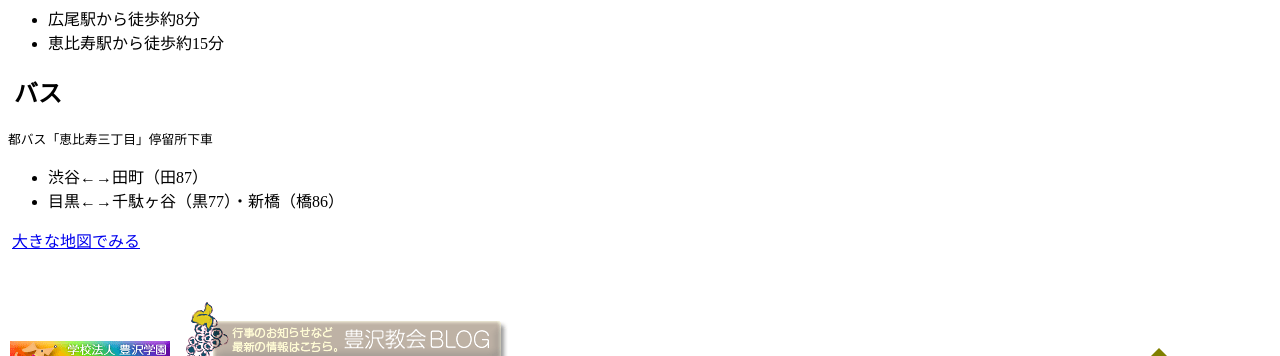
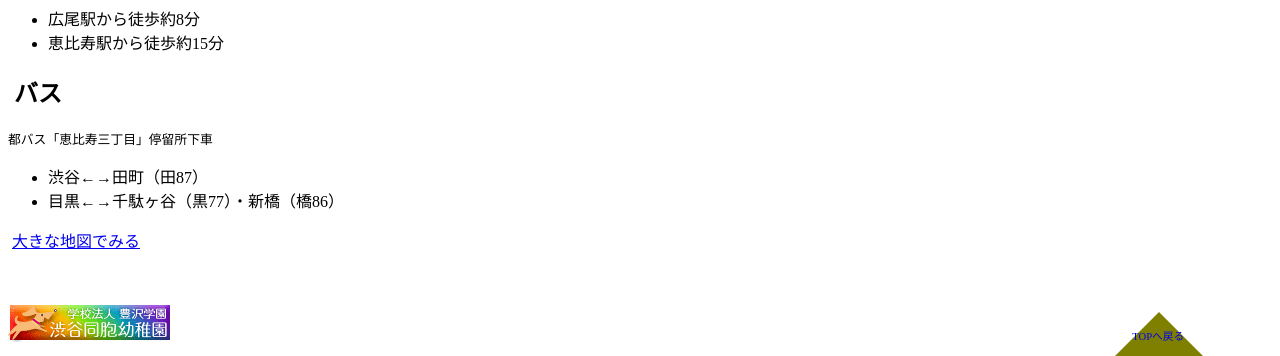
Before and after one commit to conbufan/toyosawa-church, a website with bundled scripts: page public/index.html in a window 1280 px wide. Shown: the part 2402-2758 px from the top of the page. Built offline with nearby package versions, Linux system fonts and the light colour scheme; some icons are missing; a web font is replaced by a local one.

Commit message:
ブログ削除

```diff
--- a/public/index.html
+++ b/public/index.html
@@ -133,7 +133,6 @@
 				<div class="square10 sp">&nbsp;</div>
 				<p class="center">
 					<a href="https://doho.ed.jp" target="_doho"><img src="./assets/images/dohoyochien.gif" data-ignore-imager="true"></a>
-					<a href="http://toyosawa-ch.blog.so-net.ne.jp/" target="_blog"><img src="./assets/images/toyosawablog_over.gif" width="332px" data-ignore-imager="true"></a>
 				</p>
 			</article>
 		</section>
```
Also changed, not shown: 2 other files.
